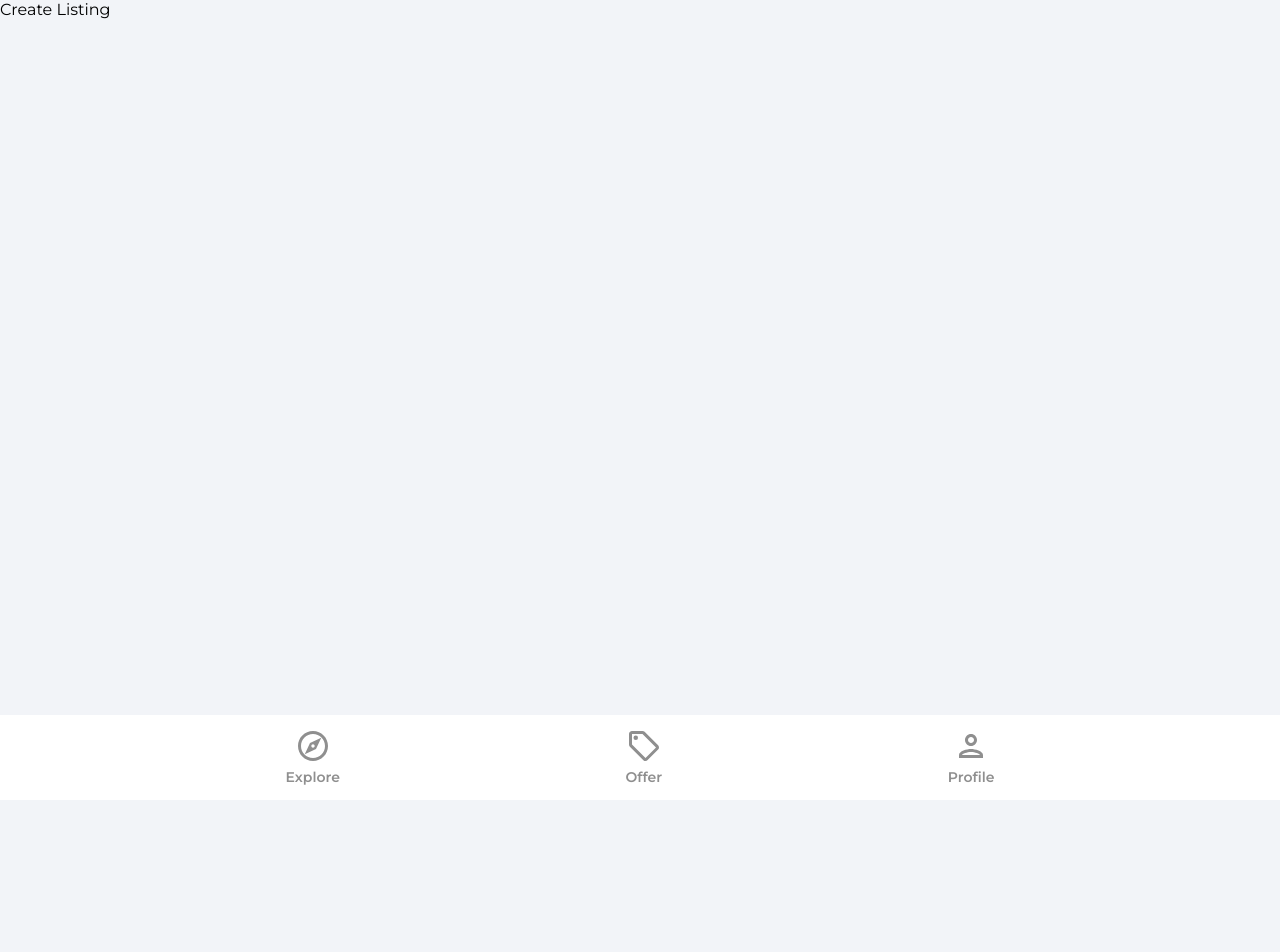
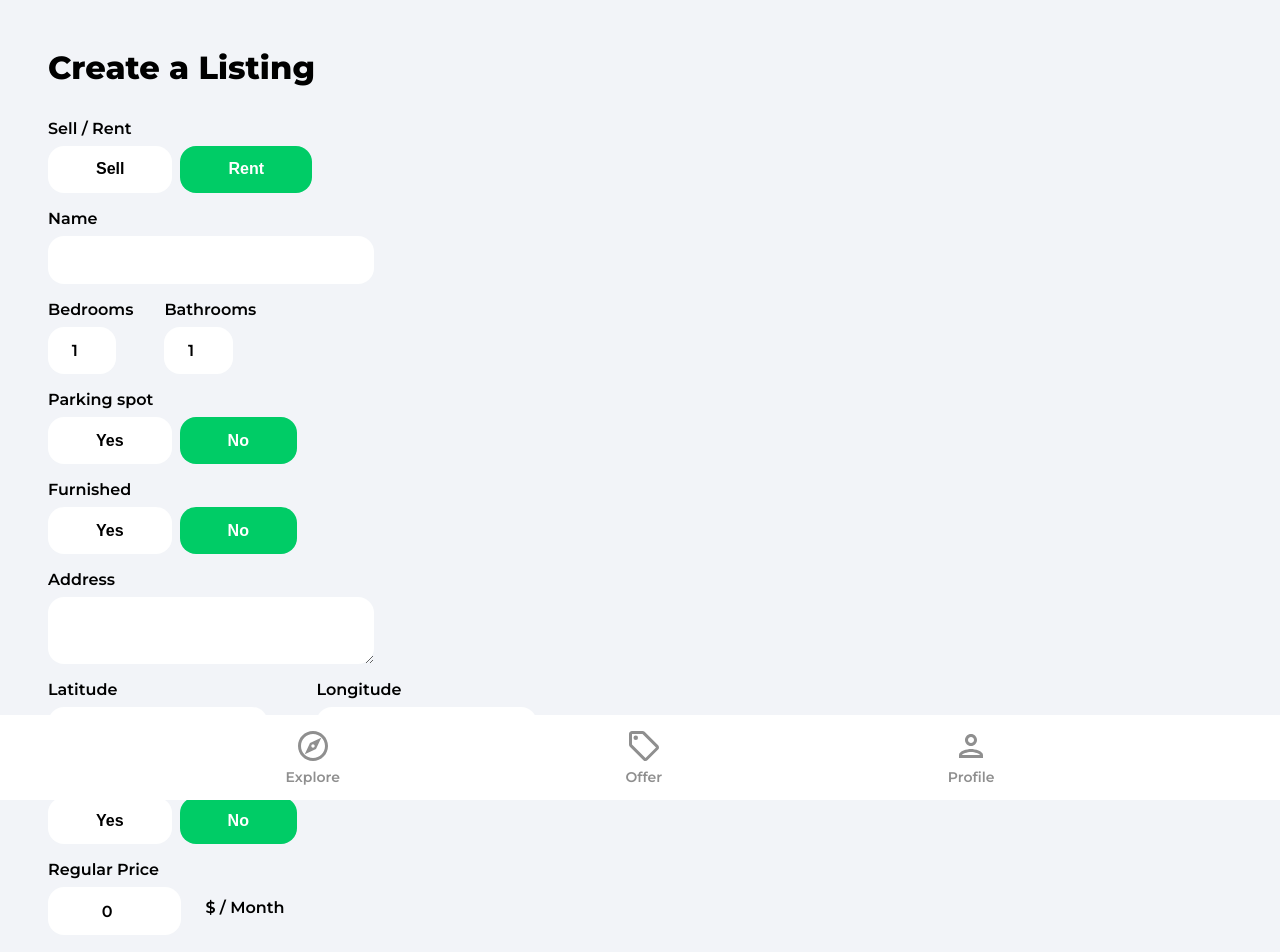
Before and after one commit to namanx/house-market-place, a React (Create React App) app: page /create-listing in a window 1280 px wide. Shown: the top 952 px of the page. Before the commit the page ends 800 px from the top, so only its background shows below. Built offline with nearby package versions, Linux system fonts and the light colour scheme; no server answers; sample sign-in values are in the browser's storage.

Commit message:
done with createListings

```diff
--- a/src/pages/CreateListing.jsx
+++ b/src/pages/CreateListing.jsx
@@ -5,7 +5,7 @@
 
 function CreateListing() {
 
-  const [geoLocationEnabled,setGeoLocationEnabled] = useState(false);
+  const [geolocationEnabled,setgeolocationEnabled] = useState(false);
   const [loading,setLoading] = useState(false);
   const [formData,setformdata] = useState({
     type: 'rent',
@@ -22,6 +22,22 @@
     latitude: 0,
     longitude: 0,
   })
+
+  const {
+    type,
+    name,
+    bedrooms,
+    bathrooms,
+    parking,
+    furnished,
+    address,
+    offer,
+    regularPrice,
+    discountedPrice,
+    images,
+    latitude,
+    longitude,
+  } = formData;
 
   const auth = getAuth();
   const navigate = useNavigate();
@@ -44,12 +60,253 @@
      // eslint-disable-next-line react-hooks/exhaustive-deps
   },[isMounted])
 
+
+  const onSubmit = (e) =>{
+    e.preventDefault();
+  }
+
+  const onMutate = (e) =>{
+
+  }
+
   if(loading){
     return <Spinner />
   }
   return (
-    <div>
-      Create Listing
+    <div className="profile">
+      <header>
+        <p className="pageHeader">
+            Create a Listing
+        </p>
+      </header>
+      <main>
+        <form onSubmit={onSubmit}>
+            <label className="formLabel">Sell / Rent</label>
+            <div className="formButtons">
+                <button
+                type="button"
+                className={type === 'sale' ? 'formButtonActive' : 'formButton'}
+                id="type"
+                value='sale'
+                onClick={onMutate}
+                >
+                    Sell
+                </button>
+
+                <button
+                type="button"
+                className={type === 'rent' ? 'formButtonActive' : 'formButton'}
+                id="type"
+                value='rent'
+                onClick={onMutate}
+                >
+                    Rent
+                </button>
+            </div>
+
+            <label className='formLabel'>Name</label>
+            <input
+            className='formInputName'
+            type='text'
+            id='name'
+            value={name}
+            onChange={onMutate}
+            maxLength='32'
+            minLength='10'
+            required
+            />
+
+            <div className='formRooms flex'>
+                <div>
+                    <label className='formLabel'>Bedrooms</label>
+                <input
+                className='formInputSmall'
+                type='number'
+                id='bedrooms'
+                value={bedrooms}
+                onChange={onMutate}
+                min='1'
+                max='50'
+                required
+                 />
+                </div>
+                <div>
+              <label className='formLabel'>Bathrooms</label>
+              <input
+                className='formInputSmall'
+                type='number'
+                id='bathrooms'
+                value={bathrooms}
+                onChange={onMutate}
+                min='1'
+                max='50'
+                required
+                />
+                </div>
+            </div>
+            <label className='formLabel'>Parking spot</label>
+            <div className='formButtons'>
+            <button
+              className={parking ? 'formButtonActive' : 'formButton'}
+              type='button'
+              id='parking'
+              value={true}
+              onClick={onMutate}
+              min='1'
+              max='50'
+            >
+              Yes
+            </button>
+            <button
+              className={
+                !parking && parking !== null ? 'formButtonActive' : 'formButton'
+              }
+              type='button'
+              id='parking'
+              value={false}
+              onClick={onMutate}
+            >
+              No
+            </button>
+          </div>
+
+          <label className='formLabel'>Furnished</label>
+          <div className='formButtons'>
+            <button
+              className={furnished ? 'formButtonActive' : 'formButton'}
+              type='button'
+              id='furnished'
+              value={true}
+              onClick={onMutate}
+            >
+              Yes
+            </button>
+            <button
+              className={
+                !furnished && furnished !== null
+                  ? 'formButtonActive'
+                  : 'formButton'
+              }
+              type='button'
+              id='furnished'
+              value={false}
+              onClick={onMutate}
+            >
+              No
+            </button>
+          </div>
+
+          <label className='formLabel'>Address</label>
+          <textarea
+            className='formInputAddress'
+            type='text'
+            id='address'
+            value={address}
+            onChange={onMutate}
+            required
+          />
+
+{!geolocationEnabled && (
+            <div className='formLatLng flex'>
+              <div>
+                <label className='formLabel'>Latitude</label>
+                <input
+                  className='formInputSmall'
+                  type='number'
+                  id='latitude'
+                  value={latitude}
+                  onChange={onMutate}
+                  required
+                />
+              </div>
+              <div>
+                <label className='formLabel'>Longitude</label>
+                <input
+                  className='formInputSmall'
+                  type='number'
+                  id='longitude'
+                  value={longitude}
+                  onChange={onMutate}
+                  required
+                />
+              </div>
+            </div>
+          )}
+
+<label className='formLabel'>Offer</label>
+          <div className='formButtons'>
+            <button
+              className={offer ? 'formButtonActive' : 'formButton'}
+              type='button'
+              id='offer'
+              value={true}
+              onClick={onMutate}
+            >
+              Yes
+            </button>
+            <button
+              className={
+                !offer && offer !== null ? 'formButtonActive' : 'formButton'
+              }
+              type='button'
+              id='offer'
+              value={false}
+              onClick={onMutate}
+            >
+              No
+            </button>
+          </div>
+
+          <label className='formLabel'>Regular Price</label>
+          <div className='formPriceDiv'>
+            <input
+              className='formInputSmall'
+              type='number'
+              id='regularPrice'
+              value={regularPrice}
+              onChange={onMutate}
+              min='50'
+              max='750000000'
+              required
+            />
+            {type === 'rent' && <p className='formPriceText'>$ / Month</p>}
+          </div>
+
+          {offer && (
+            <>
+              <label className='formLabel'>Discounted Price</label>
+              <input
+                className='formInputSmall'
+                type='number'
+                id='discountedPrice'
+                value={discountedPrice}
+                onChange={onMutate}
+                min='50'
+                max='750000000'
+                required={offer}
+              />
+            </>
+          )}
+
+          <label className='formLabel'>Images</label>
+          <p className='imagesInfo'>
+            The first image will be the cover (max 6).
+          </p>
+          <input
+            className='formInputFile'
+            type='file'
+            id='images'
+            onChange={onMutate}
+            max='6'
+            accept='.jpg,.png,.jpeg'
+            multiple
+            required
+          />
+          <button type='submit' className='primaryButton createListingButton'>
+            Create Listing
+          </button>
+        </form>
+      </main>
     </div>
   )
 }
```
